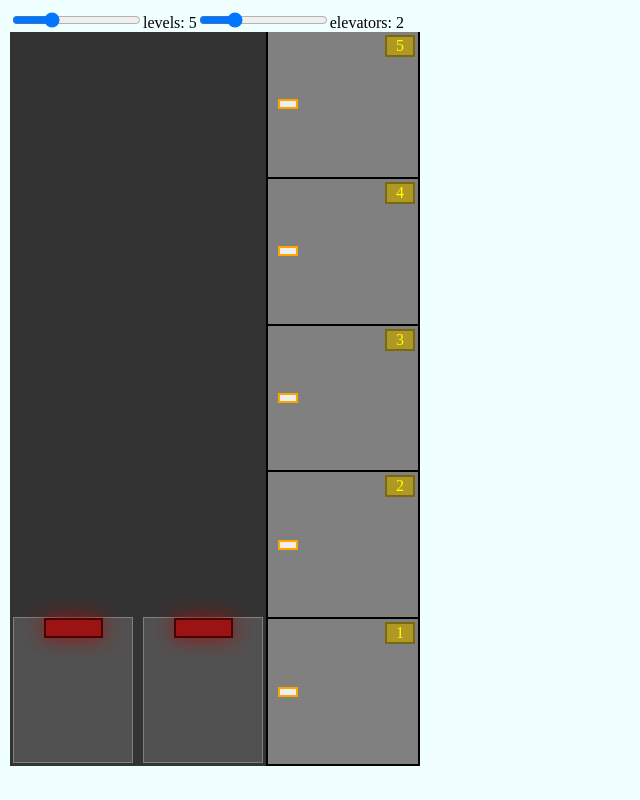
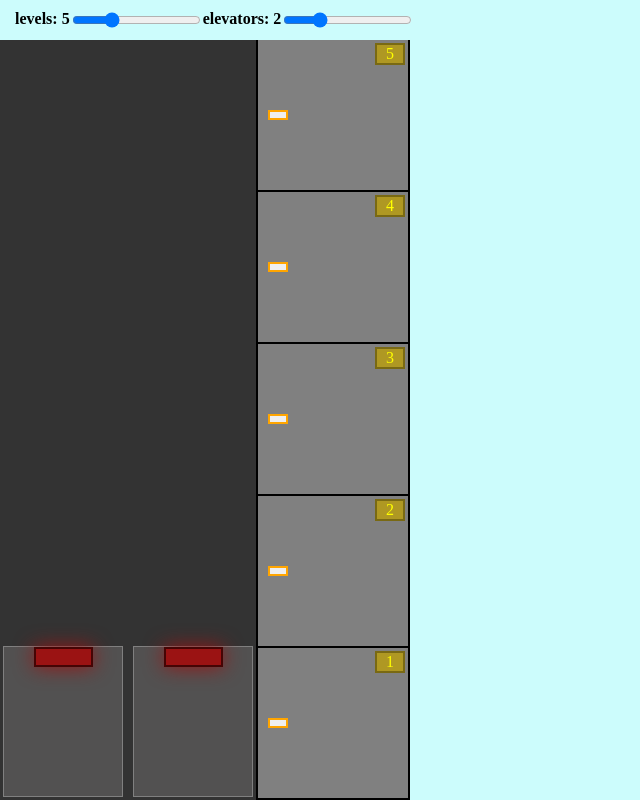
Before and after one commit to jackyapa6eu/true-conf-test, a Vue app: page / in a window 1280 px wide. Shown: the whole page, without its empty margins (0-640 px from the left). Built offline with nearby package versions, Linux system fonts and the light colour scheme.

Commit message:
some styles

```diff
--- a/src/App.vue
+++ b/src/App.vue
@@ -1,9 +1,17 @@
 <template>
+
+  <div class="main-content">
+    <div class="control-panel">
+      <label class="control-panel__item">
+        levels: {{ levelsCount }}
         <input type="range" min="3" max="10" v-model.number="levelsCount" @change="handleSettingsChange">
-  <span>levels: {{ levelsCount }}</span>
+      </label>
+      <label class="control-panel__item">
+        elevators: {{ elevatorsCount }}
         <input type="range" min="1" max="5" v-model.number="elevatorsCount" @change="handleSettingsChange">
-  <span>elevators: {{ elevatorsCount }}</span>
-  <div class="main-content">
+      </label>
+    </div>
+    <div class="building">
       <div class="elevators">
         <ElevatorCab
           v-for="data in elevators"
@@ -19,6 +27,7 @@
             v-bind:handleClick="() => handleBtnClick(index)"
             v-bind:floor="floor"
           />
+        </div>
       </div>
     </div>
   </div>
@@ -205,11 +214,28 @@ export default {
 
 <style>
   body {
-    margin: 10px;
-    background: azure;
+    background: #ccfcfc;
+    margin: 0;
   }
   .main-content {
     display: flex;
+    flex-direction: column;
+    width: fit-content;
+  }
+  .control-panel {
+    height: 5vh;
+    display: flex;
+    align-items: center;
+    justify-content: space-between;
+    padding: 0 15px;
+    font-weight: bold;
+  }
+  .control-panel__item {
+    display: flex;
+  }
+  .building {
+    display: flex;
+    min-height: 95vh;
   }
   .elevators {
     display: flex;
```
Lines whose indentation alone changed are shown as unchanged.
